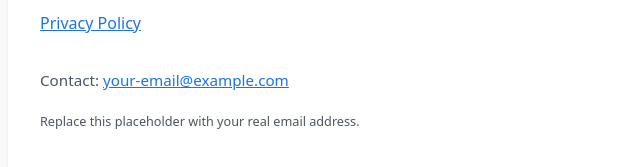
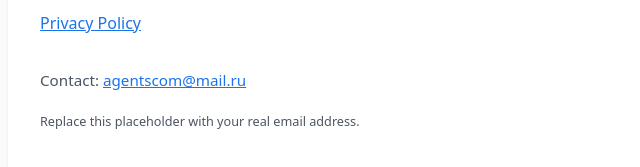
Before and after one commit to openclawromanaibot/openclaw-pages, a plain HTML site: page index.html in a window 1280 px wide. Shown: the part 241-408 px from the top of the page, 292-932 px from the left. Drawn offline with Linux system fonts and the light colour scheme.

Commit message:
Replace email placeholder with agentscom@mail.ru

```diff
--- a/index.html
+++ b/index.html
@@ -23,7 +23,7 @@
     <p>OpenClaw Agent is an app for automating work with Google Docs, built for personal use. It requests access to the Google Docs API to read and edit documents so you can automate your personal document workflows.</p>
     <p><a href="privacy.html">Privacy Policy</a></p>
     <div class="contact">
-      <p>Contact: <a href="mailto:your-email@example.com">your-email@example.com</a></p>
+      <p>Contact: <a href="mailto:agentscom@mail.ru">agentscom@mail.ru</a></p>
       <p><small>Replace this placeholder with your real email address.</small></p>
     </div>
   </div>
```
Also changed, not shown: privacy.html (+1 -1 lines).
